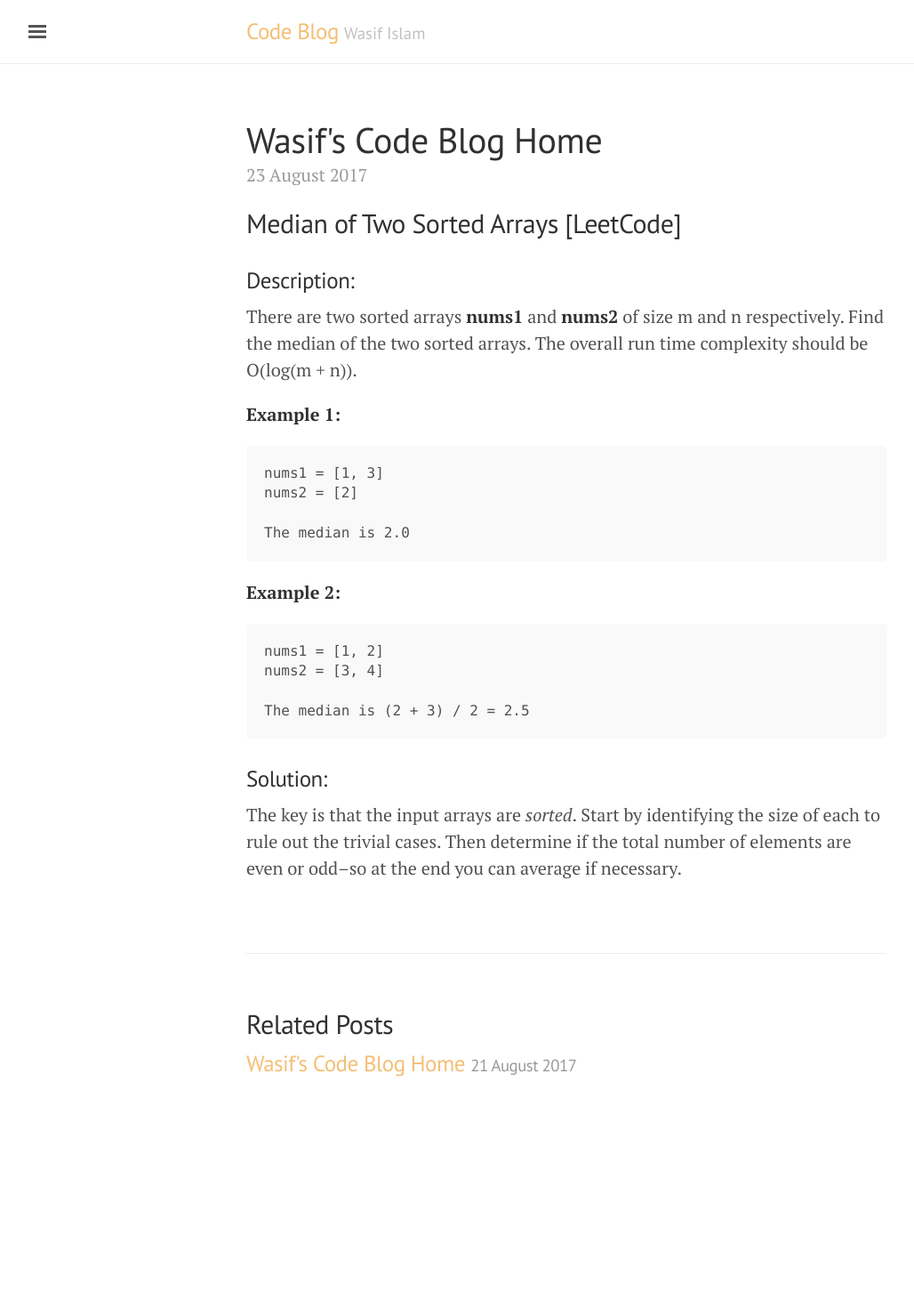
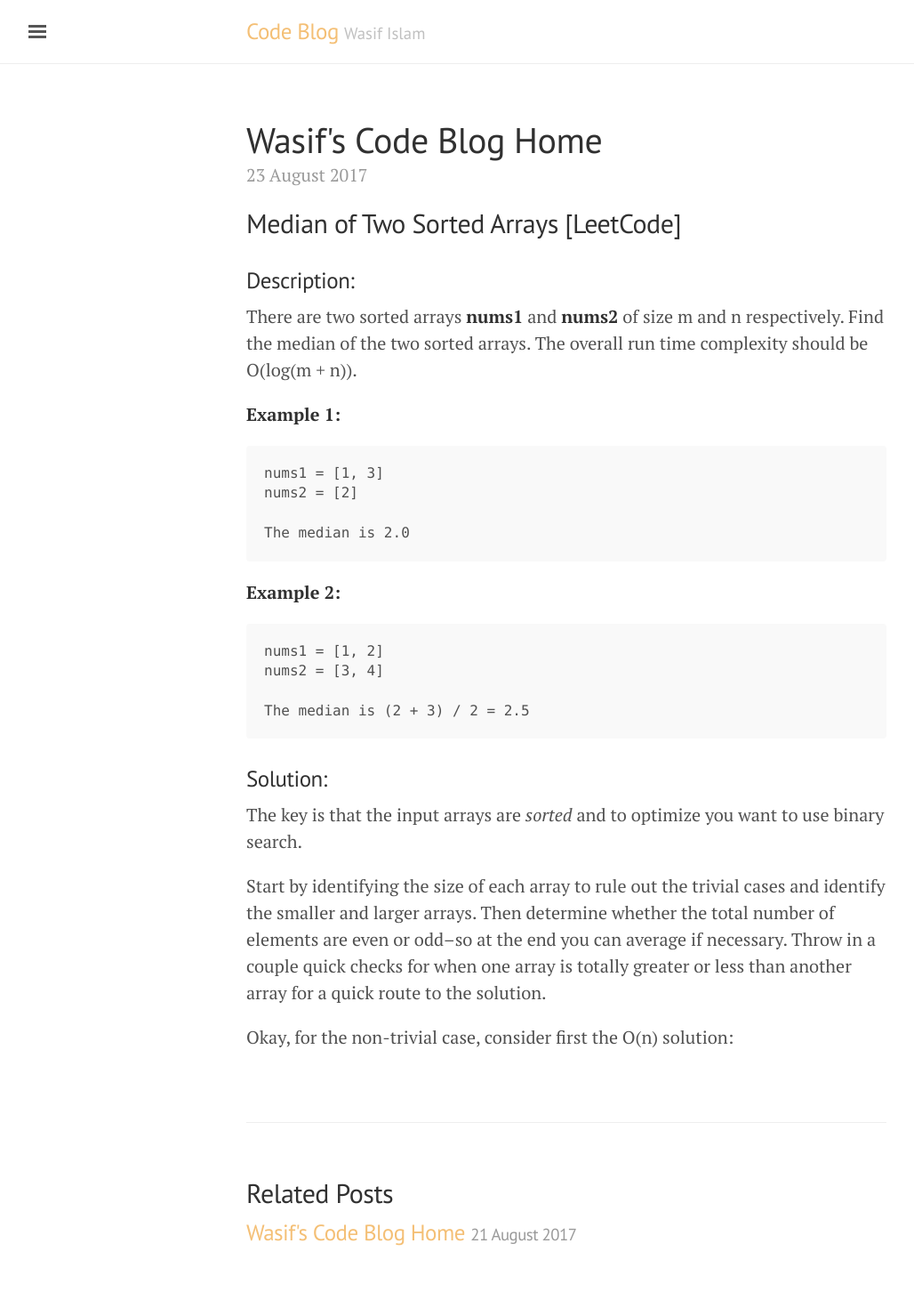
Before and after one commit to washifu/CodeBlog, a Jekyll site: the page built from _posts/2017-08-23-Median_of_Two_Sorted_Arrays.md, in a window 1280 px wide. Shown: the whole page at 89% size, without its empty margins (3-1031 px from the left). Built offline with Jekyll 4.4.1, drawn with Linux system fonts in a browser that asks for light colours; comment, search, counter and statistics services are not loaded; before the commit the page ends 1271 px from its top, so only the background shows below that.

Commit message:
Update 2017-08-23-Median_of_Two_Sorted_Arrays.md

````diff
--- a/_posts/2017-08-23-Median_of_Two_Sorted_Arrays.md
+++ b/_posts/2017-08-23-Median_of_Two_Sorted_Arrays.md
@@ -27,5 +27,9 @@ The median is (2 + 3) / 2 = 2.5
 ```
 
 ### Solution:
-The key is that the input arrays are *sorted*. Start by identifying the size of each to rule out the trivial cases.
-Then determine if the total number of elements are even or odd--so at the end you can average if necessary.
+The key is that the input arrays are *sorted* and to optimize you want to use binary search.
+
+Start by identifying the size of each array to rule out the trivial cases and identify the smaller and larger arrays.
+Then determine whether the total number of elements are even or odd--so at the end you can average if necessary. Throw in a couple quick checks for when one array is totally greater or less than another array for a quick route to the solution.
+
+Okay, for the non-trivial case, consider first the O(n) solution:
````
